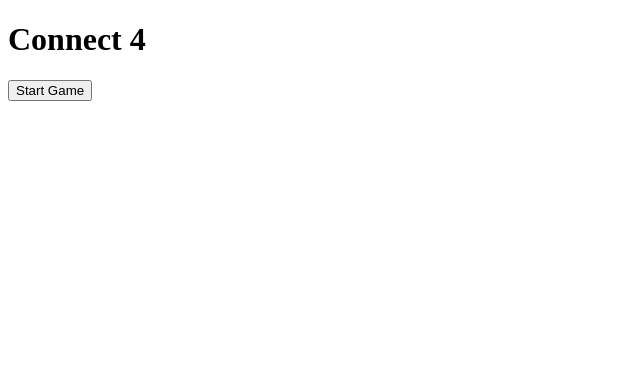
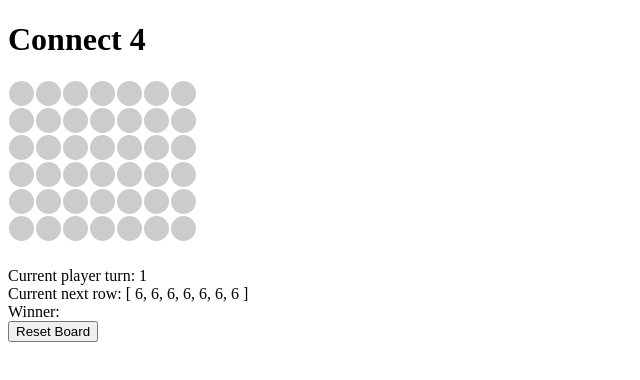
Before and after one commit to Subhamp12/Connect4, a Vue app: page / in a window 1280 px wide. Shown: the top 380 px of the page, without its empty margins (0-640 px from the left). Built offline with nearby package versions, Linux system fonts and the light colour scheme.

Commit message:
UPdate win condition

```diff
--- a/src/App.vue
+++ b/src/App.vue
@@ -4,31 +4,24 @@ import Board from './components/Board.vue';
 
 <template>
   <h1>Connect 4</h1>
-  <button v-if="gameMode === 'initial'" @click="startGame">Start Game</button>
-  <Board v-if="gameMode !== 'initial'" :game-mode="gameMode" :end-game="endGame"  />
-  <button v-if="gameMode === 'play'" @click="endGame('end')">End Game</button>
-  <button v-if="gameMode === 'play' || gameMode === 'end' || gameMode === 'tie' || gameMode === 'win1'|| gameMode === 'win2'" @click="restartGame">Restart Game</button>
+  <Board :gameOver="gameOver" :endGame="endGame" :startGame="startGame" />
 </template>
 
 
 
 <script>
-// TODO: Change gameMode to an ENUM
 export default {
   data() {
     return {
-      gameMode: 'initial',
+      gameOver: false
     }
   },
   methods: {
     startGame() {
-      this.gameMode = 'play'
+      this.gameOver = false;
     },
-    endGame(mode) {
-      this.gameMode = mode
-    },
-     restartGame() {
-      this.gameMode = 'initial'
+    endGame() {
+      this.gameOver = true
     }
   }
 }
--- a/src/components/Board.vue
+++ b/src/components/Board.vue
@@ -1,23 +1,26 @@
 <template>
     <div class="board">
-        <div class="row" v-for="(row) in board">
+        <div class="row" :key="rowIndex" v-for="(row, rowIndex) in board">
             <div class="square" :class="{
                 'player-1': column === 1,
                 'player-2': column === 2,
-            }" v-for="(column, columnIndex) in row" @click="updateCell(columnIndex)" />
+            }" v-for="(column, columnIndex) in row" @click="updateCell(columnIndex)" :key="columnIndex" />
         </div>
     </div>
-    <div>Current player turn: {{currentPlayer}}</div>
-    <div>Current next row: {{blank}}</div>
-    <div>Game Mode: {{gameMode}}</div>
-    <div>Someone won: <span v-if="gameMode === 'win1'">PLAYER 1 IS THE WINNER!!!</span><span v-if="gameMode === 'win2'">PLAYER 2 IS THE WINNER!!!</span></div>
+    <div>Current player turn: {{ currentPlayer }}</div>
+    <div>Current next row: {{ blank }}</div>
+    <div>Winner: <span v-if="winner === null && gameOver">Tie</span><span v-if="winner === 1 && gameOver">Player
+            1</span><span v-if="winner === 2 && gameOver">Player 2</span></div>
+    <button @click="restartGame">Reset Board</button>
 </template>
 
 <script>
+import { checkWinner } from '../utils/checkWinner'
 export default {
     props: {
-            gameMode: String,
+        gameOver: Boolean,
         endGame: Function,
+        startGame: Function
     },
     data() {
         return {
@@ -27,84 +30,63 @@
                 [null, null, null, null, null, null, null],
                 [null, null, null, null, null, null, null],
                 [null, null, null, null, null, null, null],
-        [null, null, null, null, null, null, null]
+                [null, null, null, null, null, null, null],
             ],
-      blank: [6,6,6,6,6,6,6],
-      currentPlayer: 1
-            }
+            blank: [6, 6, 6, 6, 6, 6, 6],
+            currentPlayer: 1,
+            winner: null
+        };
     },
     methods: {
         updateCell(columnIndex) {
-                // Check and see if game is a draw
-                if (this.blank[columnIndex] > 0) {
+            // If game is over then don't update the board
+            if (this.gameOver) {
+                return;
+            }
+            // Only process a move if it's valid
+            else if (this.blank[columnIndex] > 0) {
                 this.blank[columnIndex] -= 1;
                 this.board[this.blank[columnIndex]][columnIndex] = this.currentPlayer;
-                }
-                if (this.blank.every(num => num === 0)){
-                    // Update gameMode to say tie
-                    this.endGame('tie');
-                } else if (this.gameMode === "end" || this.gameMode === 'win1' || this.gameMode === 'win2') {
-                    return;
-                } else if (this.checkVertical(columnIndex) === 4 ) {
-                    if (this.currentPlayer === 1) {
-                        this.endGame('win1');
+                // Check for a tie
+                if (this.blank.every((num) => num === 0)) {
+                    this.endGame()
+                } else if (checkWinner(this.board)) {
+                    this.endGame()
+                    this.winner = this.currentPlayer;
                 } else {
-                        this.endGame('win2');
-                    }
-                } else if (this.checkHorizontal(this.blank[columnIndex]) === 4 ) {
-                    if (this.currentPlayer === 1) {
-                        this.endGame('win1');
-                    } else {
-                        this.endGame('win2');
+                    this.updatePlayer();
                 }
             }
-                 else {
-                    this.updatePlayer();
+        },
+        updatePlayer() {
+            if (this.currentPlayer === 1) {
+                this.currentPlayer = 2;
+            } else {
+                this.currentPlayer = 1;
             }
         },
-            checkVertical(columnIndex) {
-                let sum = 1;
-                for(let i = 0; i < this.board.length - 1; i++) {
-                    if (this.board[i][columnIndex] === this.board[i+1][columnIndex]) {
-                        sum+=1;
-                    } else {
-                        sum = 1;
-                    }
-                }
-                return sum;
-            },
-            checkHorizontal(rowIndex) {
-                let sum = 0;
-                for(let i = 0; i < this.blank.length - 1; i++) {
-                    if (this.board[rowIndex][i] === this.board[rowIndex][i+1]) {
-                        sum+=1;
-                    } else {
-                        sum = 0;
-                    }
-                }
-                return sum;
-            },
-            isOutOfBound(rowIndex, columnIndex) {
-                return rowIndex < 0 || rowIndex > 5 || columnIndex < 0 || columnIndex > 6;
-            },
-            updatePlayer() {21
-                if (this.currentPlayer === 1) {
-                    this.currentPlayer = 2
-                }
-                else {
+        restartGame() {
+            this.board = [
+                [null, null, null, null, null, null, null],
+                [null, null, null, null, null, null, null],
+                [null, null, null, null, null, null, null],
+                [null, null, null, null, null, null, null],
+                [null, null, null, null, null, null, null],
+                [null, null, null, null, null, null, null],
+            ]
+            this.blank = [6, 6, 6, 6, 6, 6, 6]
             this.currentPlayer = 1
+            this.winner = null
+            this.startGame()
         }
     },
-            resetBoard() {
-              initialBoard()
-            }
-        }
-    }
+};
 </script>
 <style>
 .board {
     margin-bottom: 25px;
 }
+
 .square {
     width: 25px;
     height: 25px;
@@ -112,12 +94,15 @@
     margin: 1px;
     border-radius: 50%;
 }
+
 .player-1 {
     background: yellow;
 }
+
 .player-2 {
     background: red;
 }
+
 .row {
     display: flex;
 }
--- /dev/null
+++ b/src/utils/checkWinner.js
@@ -0,0 +1,44 @@
+export const checkWinner = (board) => {
+  // Check Horizontal
+  for (const row of board) {
+    for (let i = 0; i < row.length - 3; i++) {
+      // if (row[i] !== null && row[i] === row[i+1] && row[i] === row[i+2] && row[i] === row[i+3]) {
+      if (checkLine(row[i], row[i + 1], row[i + 2], row[i + 3])) {
+        return true
+      }
+    }
+  }
+
+  // Check Vertical
+  for (let i = 0; i < board.length - 3; i++) {
+    for (let j = 0; j < board[i].length; j++) {
+      if (checkLine(board[i][j], board[i + 1][j], board[i + 2][j], board[i + 3][j])) {
+        return true
+      }
+    }
+  }
+
+  // Check Diagonal down-right
+  for (let i = 0; i < board.length - 3; i++) {
+    for (let j = 0; j < board[i].length - 3; j++) {
+      if (checkLine(board[i][j], board[i + 1][j + 1], board[i + 2][j + 2], board[i + 3][j + 3])) {
+        return true
+      }
+    }
+  }
+
+  // Check Diagonal down-left
+  for (let i = board.length - 3; i < board.length; i++) {
+    for (let j = 0; j < board[i].length - 3; j++) {
+      if (checkLine(board[i][j], board[i - 1][j + 1], board[i - 2][j + 2], board[i - 3][j + 3])) {
+        return true
+      }
+    }
+  }
+
+  return false;
+}
+
+const checkLine = (a, b, c, d) => {
+  return a !== null && a === b && a === c && a === d;
+}
```
Also changed, not shown: .eslintrc.cjs, 2 other files (tests, documents, lock files or other folders). Lines whose indentation alone changed are shown as unchanged.
